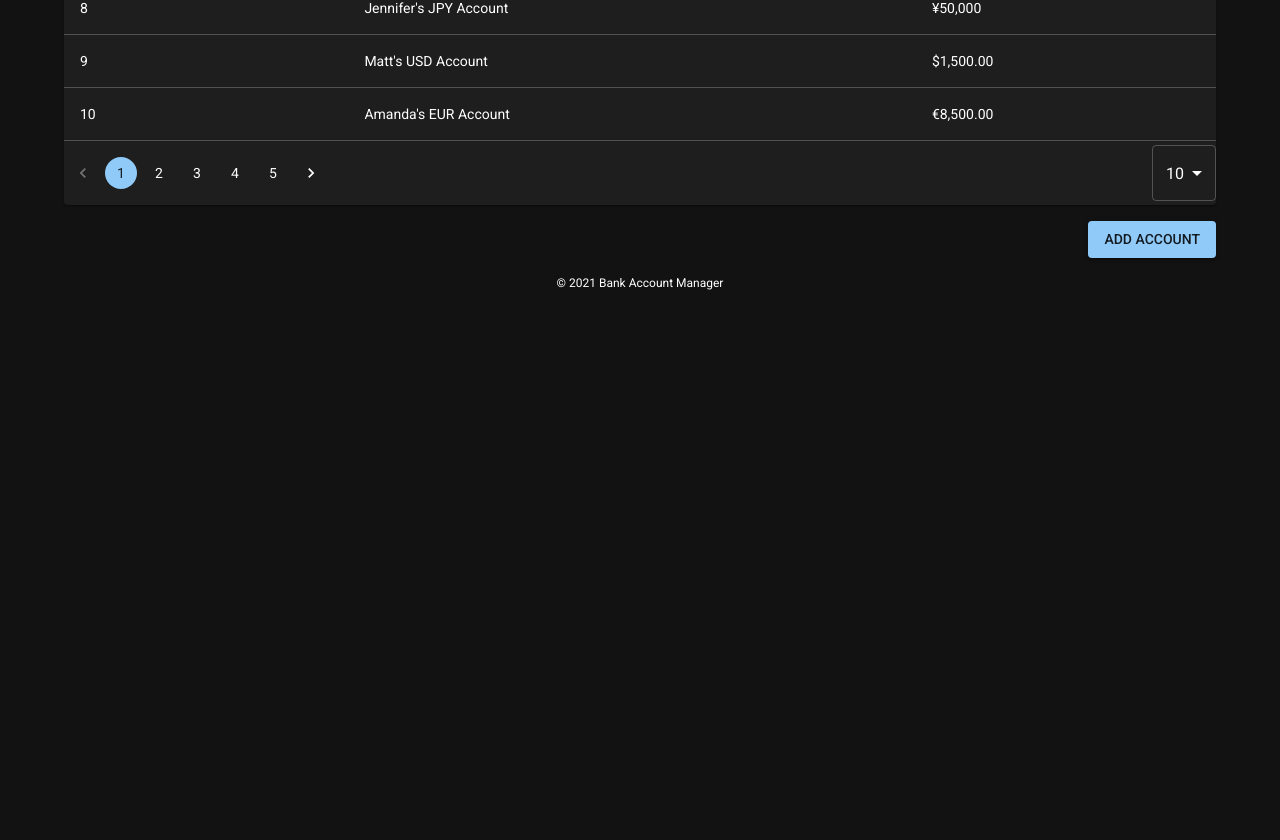
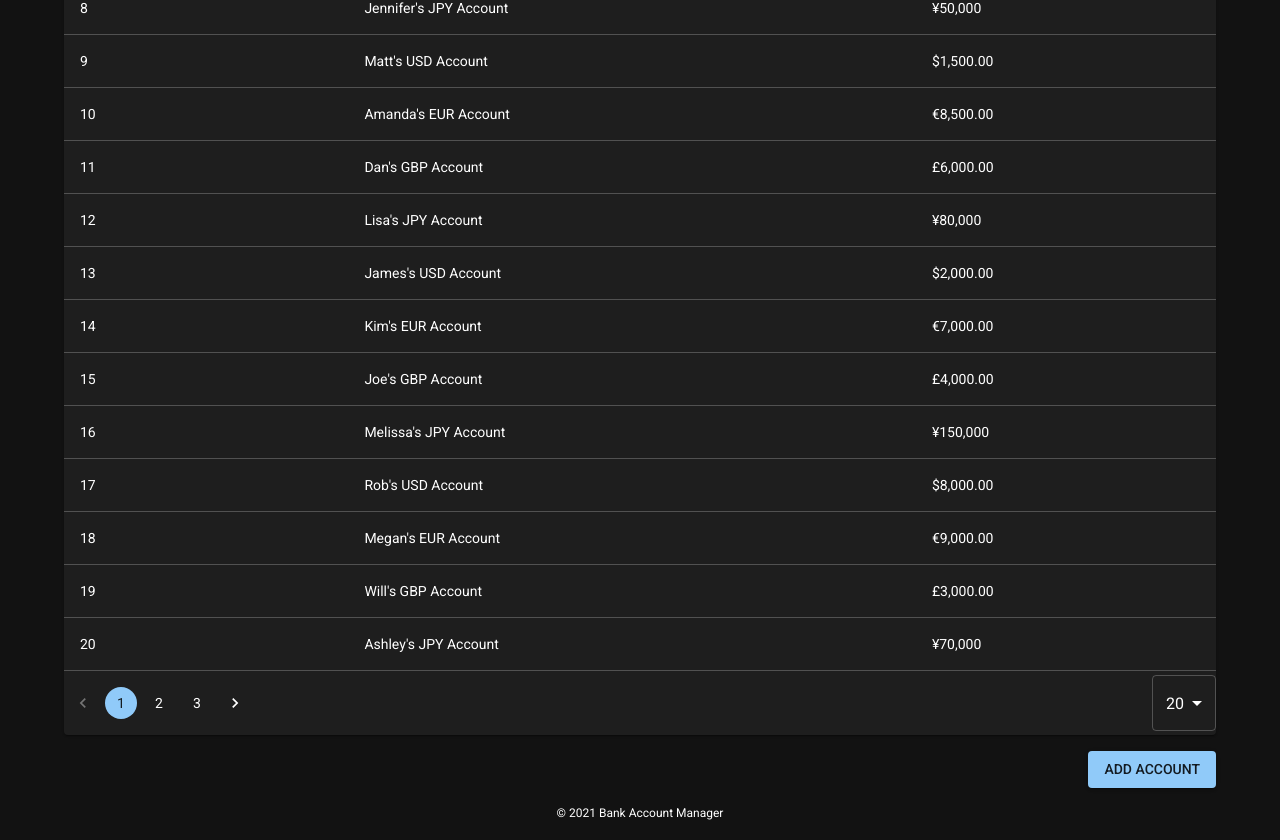
Before and after one commit to jeromemeichelbeck/bam, a Next.js app: page / in a window 1280 px wide. Shown: the part 558-1398 px from the top of the page. Before the commit the page ends 868 px from the top, so only its background shows below. Built offline with nearby package versions, Linux system fonts and the light colour scheme.

Commit message:
Extract ListPagination component

```diff
--- /dev/null
+++ b/src/components/UI/list/ListPagination.tsx
@@ -0,0 +1,51 @@
+import { usePagination } from "@/hooks/usePagination";
+import {
+  Grid,
+  MenuItem,
+  Pagination,
+  Select,
+  SelectChangeEvent,
+} from "@mui/material";
+import { FC } from "react";
+
+type ListPaginationProps = {
+  total?: number;
+};
+
+const getPages = (size: number, total?: number) =>
+  total ? Math.ceil(total / size) : 1;
+
+const ListPagination: FC<ListPaginationProps> = ({ total }) => {
+  const { page, size, setPaginationParams } = usePagination();
+  let pages = getPages(size, total);
+
+  const onChangeSize = (e: SelectChangeEvent) => {
+    const newSize = e.target.value.toString();
+    const newPages = getPages(parseInt(newSize), total);
+
+    if (page > newPages) {
+      setPaginationParams({ size: newSize, page: newPages.toString() });
+    } else {
+      setPaginationParams({ size: newSize });
+    }
+  };
+
+  return (
+    <Grid container justifyContent="space-between" alignItems="center">
+      <Pagination
+        count={pages}
+        page={page}
+        onChange={(_, value) => setPaginationParams({ page: value.toString() })}
+        color="primary"
+        sx={{ py: 2 }}
+      />
+      <Select value={size.toString()} onChange={onChangeSize}>
+        <MenuItem value={10}>10</MenuItem>
+        <MenuItem value={20}>20</MenuItem>
+        <MenuItem value={50}>50</MenuItem>
+      </Select>
+    </Grid>
+  );
+};
+
+export default ListPagination;
--- a/src/components/shared/LoadingTableRows.tsx
+++ b/src/components/UI/list/LoadingTableRows.tsx
@@ -1,19 +1,17 @@
+import { usePagination } from "@/hooks/usePagination";
 import { TableCell, TableRow, useTheme } from "@mui/material";
 import { FC } from "react";
 import Skeleton from "react-loading-skeleton";
 
 type LoadingTableRowsProps = {
-  rows?: number;
   cols?: number;
 };
 
-const LoadingTableRows: FC<LoadingTableRowsProps> = ({
-  rows = 1,
-  cols = 1,
-}) => {
+const LoadingTableRows: FC<LoadingTableRowsProps> = ({ cols = 1 }) => {
   const theme = useTheme();
+  const { size } = usePagination();
 
-  return Array.from({ length: rows }, (_, rowNbr) => (
+  return Array.from({ length: size }, (_, rowNbr) => (
     <TableRow key={rowNbr}>
       {Array.from({ length: cols }, (_, colNbr) => (
         <TableCell key={colNbr}>
--- a/src/components/account/AccountList.tsx
+++ b/src/components/account/AccountList.tsx
@@ -1,13 +1,8 @@
-import { usePagination } from "@/hooks/usePagination";
 import { useSearchAccountsQuery } from "@/hooks/useSearchAccountsQuery";
 import { getFormattedAmount } from "@/utils/formatting/getFormattedAmount";
 import {
   Alert,
-  Grid,
-  MenuItem,
-  Pagination,
   Paper,
-  Select,
   Table,
   TableBody,
   TableCell,
@@ -16,24 +11,17 @@ import {
   TableRow,
 } from "@mui/material";
 import { FC } from "react";
-import LoadingTableRows from "../shared/LoadingTableRows";
+import ListPagination from "../UI/list/ListPagination";
+import LoadingTableRows from "../UI/list/LoadingTableRows";
 
 type AccountListProps = {};
 
 const AccountList: FC<AccountListProps> = () => {
-  let pages = 1;
-
-  const { page, size, setPaginationParams } = usePagination();
-
   const {
     data: accounts,
     isLoading: isAccountsLoading,
     error,
-  } = useSearchAccountsQuery(page, size);
-
-  if (accounts) {
-    pages = Math.ceil(accounts.count / size);
-  }
+  } = useSearchAccountsQuery();
 
   return (
     <TableContainer component={Paper}>
@@ -48,7 +36,7 @@ const AccountList: FC<AccountListProps> = () => {
         </TableHead>
         <TableBody>
           {isAccountsLoading && !error ? (
-            <LoadingTableRows rows={size} cols={3} />
+            <LoadingTableRows cols={3} />
           ) : (
             (accounts?.data || []).map((account) => (
               <TableRow key={account.id}>
@@ -62,27 +50,7 @@ const AccountList: FC<AccountListProps> = () => {
           )}
         </TableBody>
       </Table>
-      <Grid container justifyContent="space-between" alignItems="center">
-        <Pagination
-          count={pages}
-          page={page}
-          onChange={(_, value) =>
-            setPaginationParams({ page: value.toString() })
-          }
-          color="primary"
-          sx={{ py: 2 }}
-        />
-        <Select
-          value={size}
-          onChange={(e) =>
-            setPaginationParams({ size: e.target.value.toString() })
-          }
-        >
-          <MenuItem value={10}>10</MenuItem>
-          <MenuItem value={20}>20</MenuItem>
-          <MenuItem value={50}>50</MenuItem>
-        </Select>
-      </Grid>
+      <ListPagination total={accounts?.count} />
     </TableContainer>
   );
 };
--- a/src/constants/pagination.ts
+++ b/src/constants/pagination.ts
@@ -1,2 +1,5 @@
 export const DEFAULT_LIMIT = 20;
 export const DEFAULT_SKIP = 0;
+
+export const DEFAULT_SIZE = "20";
+export const DEFAULT_PAGE = "1";
--- a/src/hooks/usePagination.ts
+++ b/src/hooks/usePagination.ts
@@ -1,3 +1,4 @@
+import { DEFAULT_PAGE, DEFAULT_SIZE } from "@/constants/pagination";
 import { PaginationQueryParams } from "@/types/pagintaion";
 import { usePathname, useSearchParams } from "next/navigation";
 import { useRouter } from "next/router";
@@ -8,8 +9,8 @@ export const usePagination = () => {
   const searchParams = useSearchParams();
   const router = useRouter();
 
-  const page = parseInt(searchParams.get("page") || "1");
-  const size = parseInt(searchParams.get("size") || "10");
+  const page = parseInt(searchParams.get("page") || DEFAULT_PAGE);
+  const size = parseInt(searchParams.get("size") || DEFAULT_SIZE);
 
   const setPaginationParams = useCallback(
     (queryParams: PaginationQueryParams) => {
--- a/src/hooks/useSearchAccountsQuery.ts
+++ b/src/hooks/useSearchAccountsQuery.ts
@@ -1,8 +1,10 @@
 import { searchAccounts } from "@/services/api/account/searchAccounts";
 import { delayPromise } from "@/utils/helpers/delayPromise";
 import { useQuery } from "@tanstack/react-query";
+import { usePagination } from "./usePagination";
 
-export const useSearchAccountsQuery = (page = 1, size = 10) => {
+export const useSearchAccountsQuery = () => {
+  const { page, size } = usePagination();
   const limit = size;
   const skip = (page - 1) * size;
 
```
